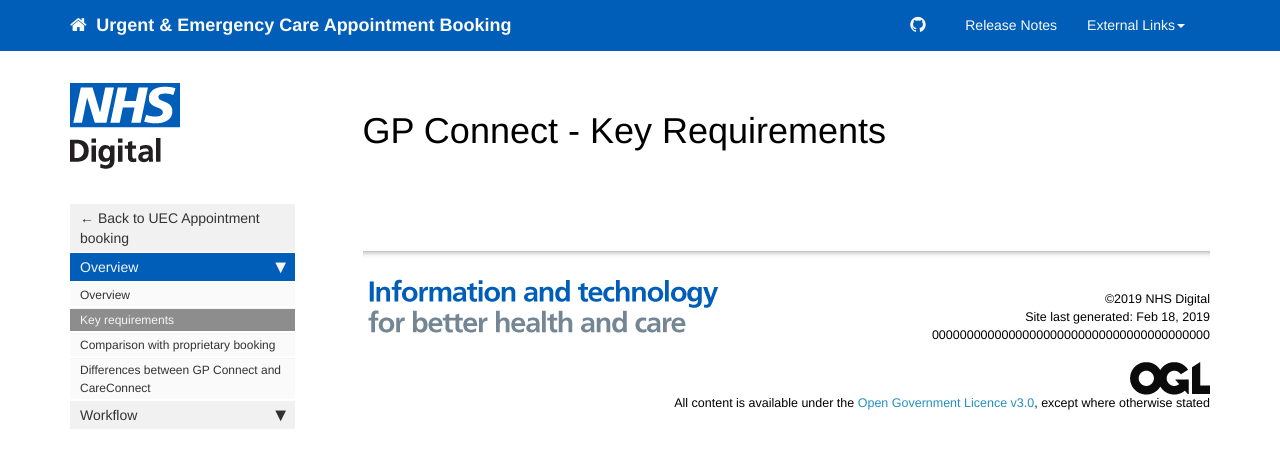
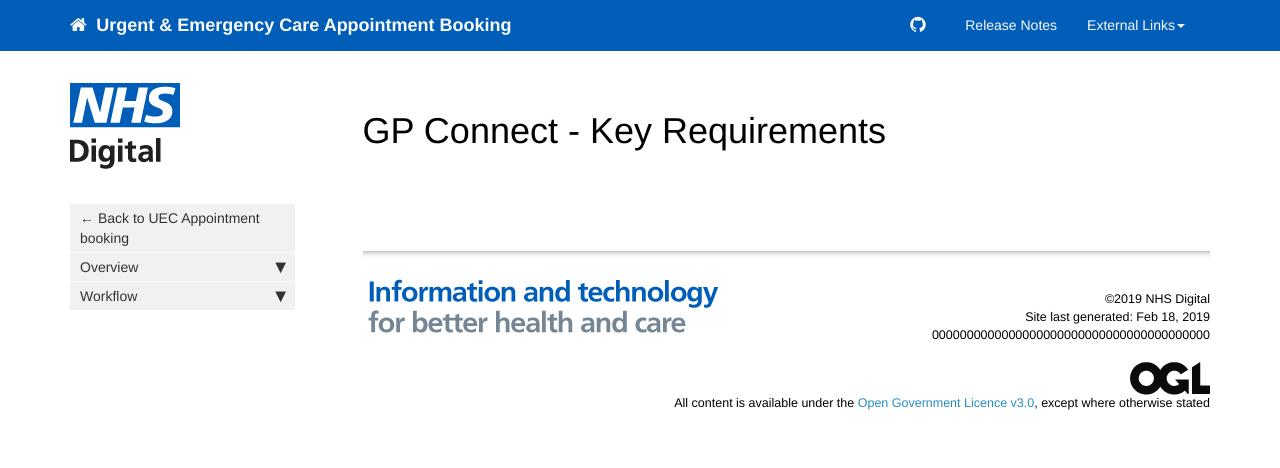
Before and after one commit to nhsd-a2si/docs-uec-appts, a Jekyll site: the page built from _pages/functional_spec/gpc/gpc_requirement.md, in a window 1280 px wide. Shown: the top 468 px of the page. Built offline with Jekyll 4.4.1, drawn with Linux system fonts in a browser that asks for light colours; nearby versions of some CDN libraries.

Commit message:
Update gpc_sidebar.yml

```diff
--- a/_data/sidebars/gpc_sidebar.yml
+++ b/_data/sidebars/gpc_sidebar.yml
@@ -7,10 +7,6 @@ entries:
             output: "web, pdf"
             title: Overview
             url: /gpc_overview.html
-          -
-            output: "web, pdf"
-            title: "Key requirements"
-            url: /gpc_requirement.html
           -
             output: "web, pdf"
             title: "Comparison with proprietary booking"
```
